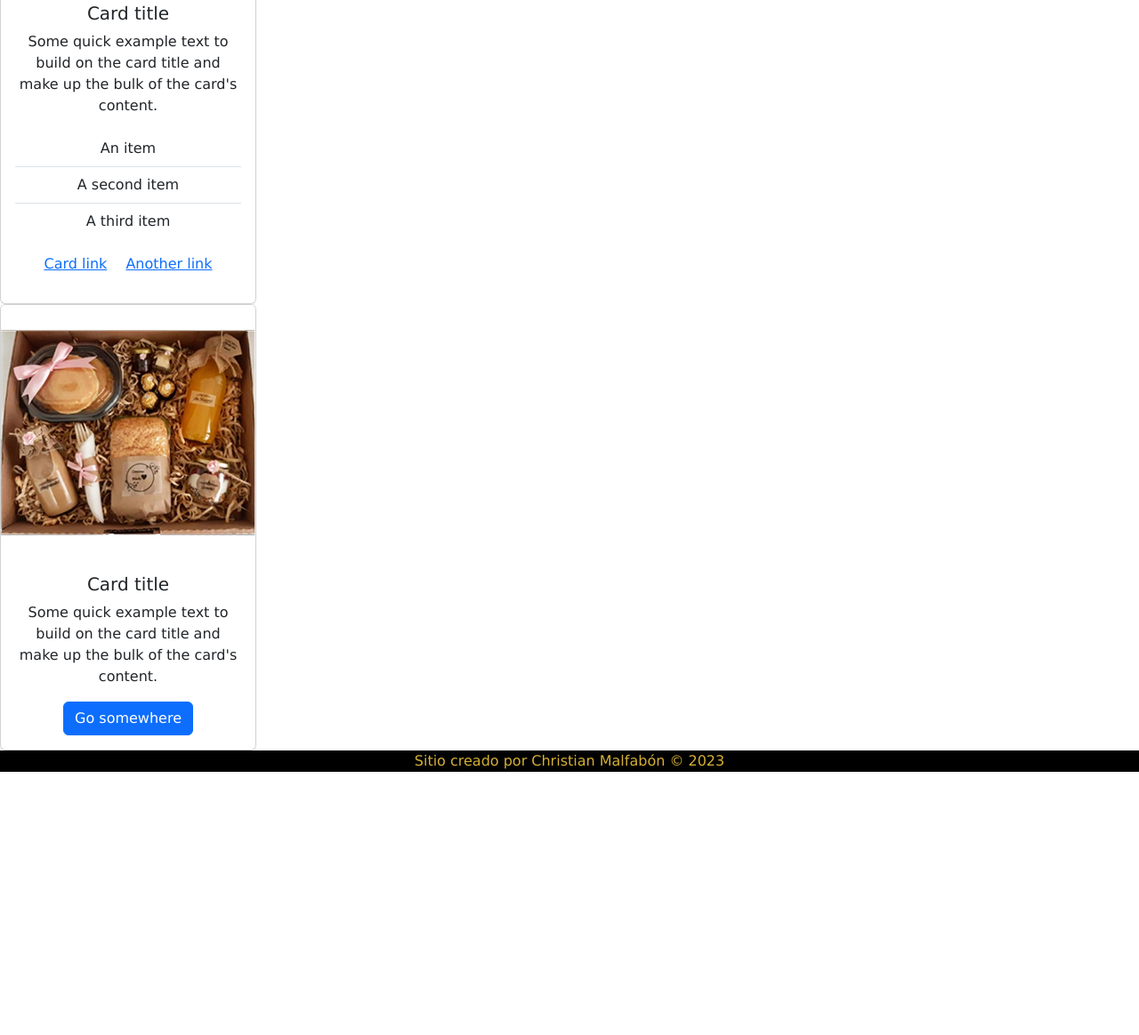
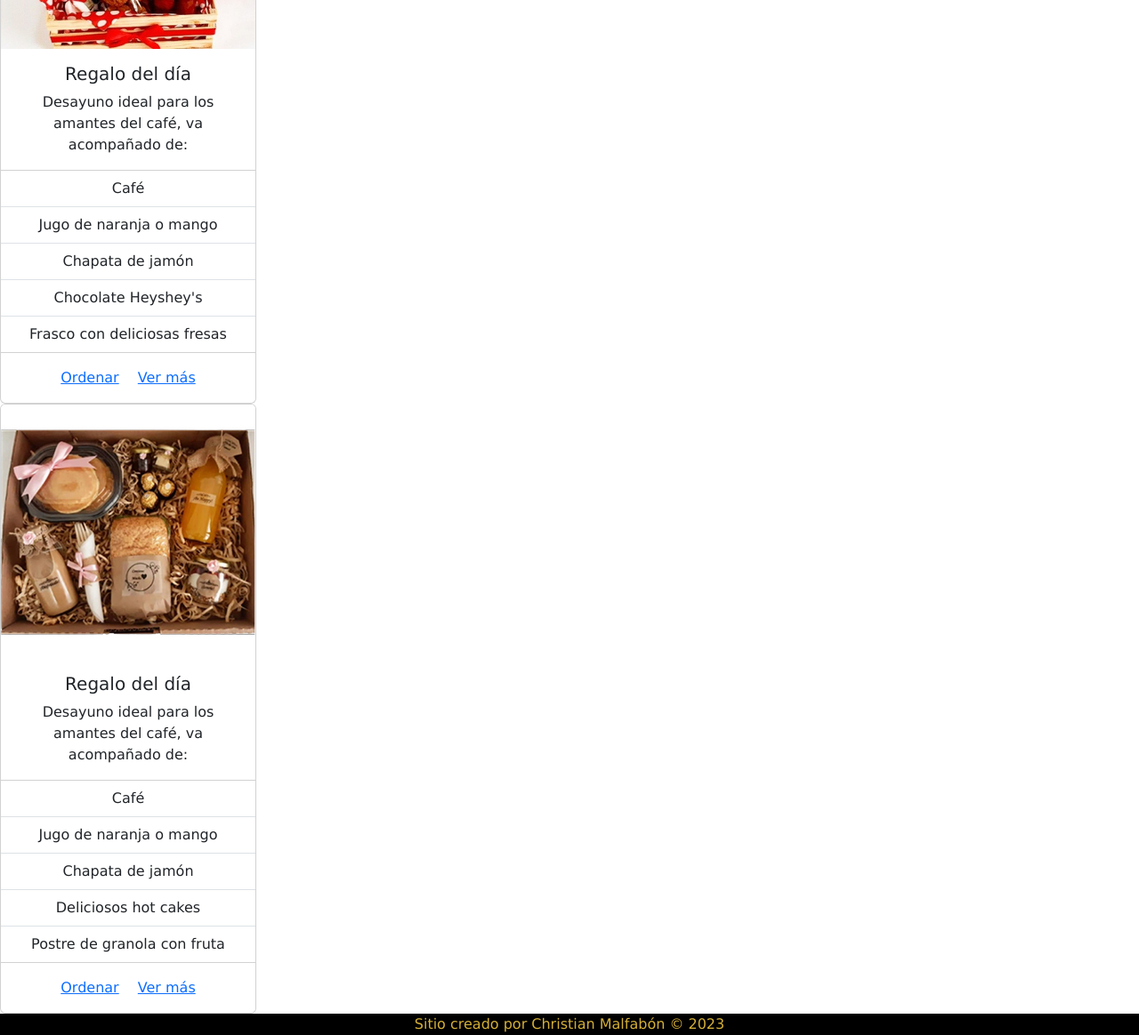
Before and after one commit to ChristianMalfabon/PreEntrega2ChristianMafabon, a plain HTML site: page PreEntrega2ChristianMalfabon/index.html in a window 1280 px wide. Shown: the part 1181-2345 px from the top of the page at 89% size. Before the commit the page ends 2049 px from the top, so only its background shows below. Drawn offline with nearby package versions, Linux system fonts and the light colour scheme.

Commit message:
cards terminadas en index

```diff
--- a/PreEntrega2ChristianMalfabon/index.html
+++ b/PreEntrega2ChristianMalfabon/index.html
@@ -40,51 +40,73 @@
 
         <section id="desayunosHome" >
 
-
-
-
+                  <!-- 1ra card -->
 
             <div class="card" style="width: 18rem;">
                 <img src="/PreEntrega2ChristianMalfabon/assets/images/desayuno_cafe_jugo.jpeg" class="card-img-top" alt="...">
                 <div class="card-body">
                   <h5 class="card-title">Regalo del día</h5>
                   <p class="card-text">Desayuno ideal para los amantes del café, va acompañado de:</p>
+                </div>
                   <ul class="list-group list-group-flush">
-                    <li class="list-group-item">An item</li>
-                    <li class="list-group-item">A second item</li>
-                    <li class="list-group-item">A third item</li>
+                    <li class="list-group-item">Café</li>
+                    <li class="list-group-item">Jugo de naranja o mango</li>
+                    <li class="list-group-item">Chapata de jamón</li>
+                    <li class="list-group-item">m&ms</li>
+                    <li class="list-group-item">Postre de granola con fruta</li>
                   </ul>
                   <div class="card-body">
-                    <a href="#" class="card-link">Ordenar</a>
-                    <a href="#" class="card-link">Ver más</a>
+                    <a href="https://wa.me/525566641180" class="card-link" target="_blank" >Ordenar</a>
+                    <a href="./pages/desayunos.html" class="card-link">Ver más</a>
                   </div>
-                </div>
-              </div>
+
+            </div>
+
+            <!-- 2da card -->
 
             <div class="card" style="width: 18rem;">
                 <img src="./assets/images/desayuno_fresas.jpeg" class="card-img-top" alt="...">
                 <div class="card-body">
-                  <h5 class="card-title">Card title</h5>
-                  <p class="card-text">Some quick example text to build on the card title and make up the bulk of the card's content.</p>
+                  <h5 class="card-title">Regalo del día</h5>
+                  <p class="card-text">Desayuno ideal para los amantes del café, va acompañado de:</p>
+                </div>
                   <ul class="list-group list-group-flush">
-                    <li class="list-group-item">An item</li>
-                    <li class="list-group-item">A second item</li>
-                    <li class="list-group-item">A third item</li>
+                    <li class="list-group-item">Café</li>
+                    <li class="list-group-item">Jugo de naranja o mango</li>
+                    <li class="list-group-item">Chapata de jamón</li>
+                    <li class="list-group-item">Chocolate Heyshey's</li>
+                    <li class="list-group-item">Frasco con deliciosas fresas</li>
                   </ul>
                   <div class="card-body">
-                    <a href="#" class="card-link">Card link</a>
-                    <a href="#" class="card-link">Another link</a>
+                    <a href="https://wa.me/525566641180" class="card-link" target="_blank" >Ordenar</a>
+                    <a href="./pages/desayunos.html" class="card-link">Ver más</a>
                   </div>
-                </div>
-              </div>
+
+            </div>
+
+            <!-- 3ra card -->
 
             <div class="card" style="width: 18rem;">
                 <img src="./assets/images/desayuno_hotcakes.jpeg" class="card-img-top" alt="...">
                 <div class="card-body">
-                  <h5 class="card-title">Card title</h5>
-                  <p class="card-text">Some quick example text to build on the card title and make up the bulk of the card's content.</p>
-                  <a href="#" class="btn btn-primary">Go somewhere</a>
+                  <h5 class="card-title">Regalo del día</h5>
+                  <p class="card-text">Desayuno ideal para los amantes del café, va acompañado de:</p>
                 </div>
+                  <ul class="list-group list-group-flush">
+                    <li class="list-group-item">Café</li>
+                    <li class="list-group-item">Jugo de naranja o mango</li>
+                    <li class="list-group-item">Chapata de jamón</li>
+                    <li class="list-group-item">Deliciosos hot cakes</li>
+                    <li class="list-group-item">Postre de granola con fruta</li>
+                  </ul>
+                  <div class="card-body">
+                    <a href="https://wa.me/525566641180" class="card-link" target="_blank" >Ordenar</a>
+                    <a href="./pages/desayunos.html" class="card-link">Ver más</a>
+                  </div>
+
+            </div>
+
+
               </div>
 
 
```
